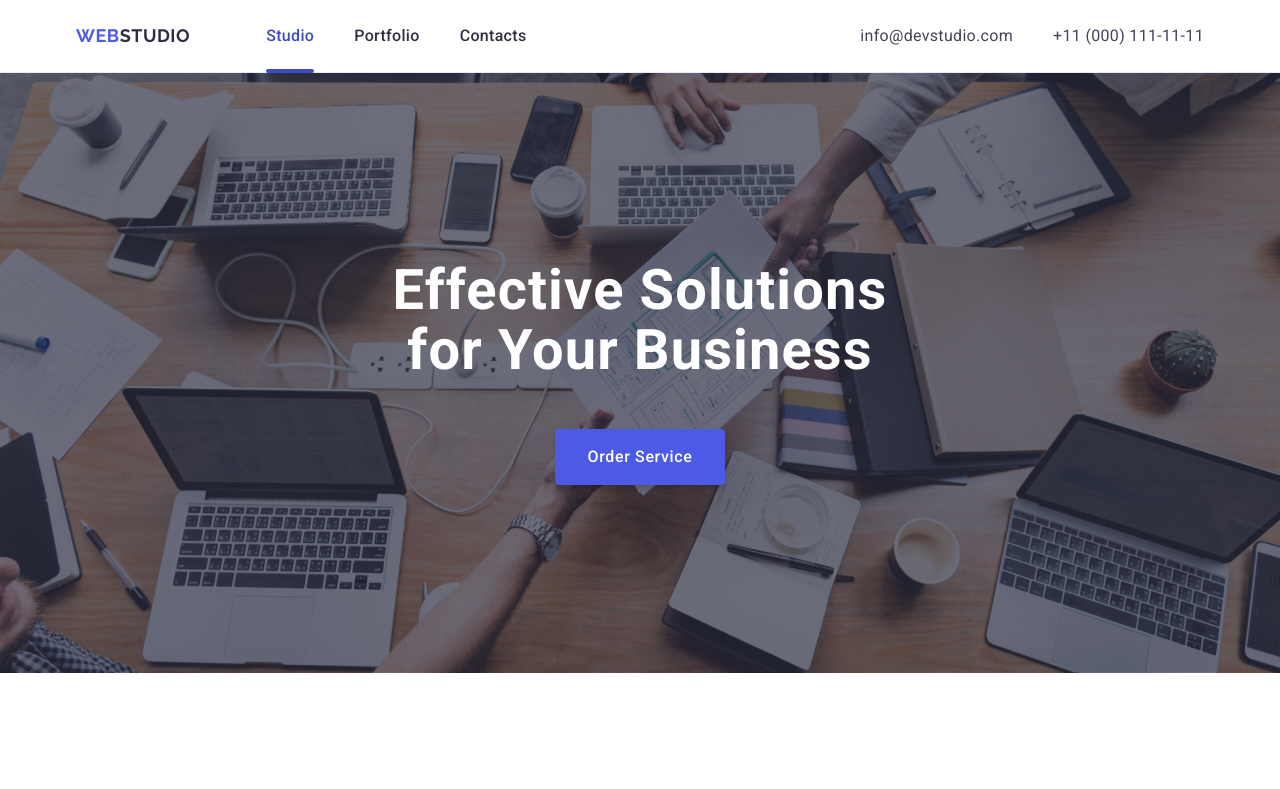
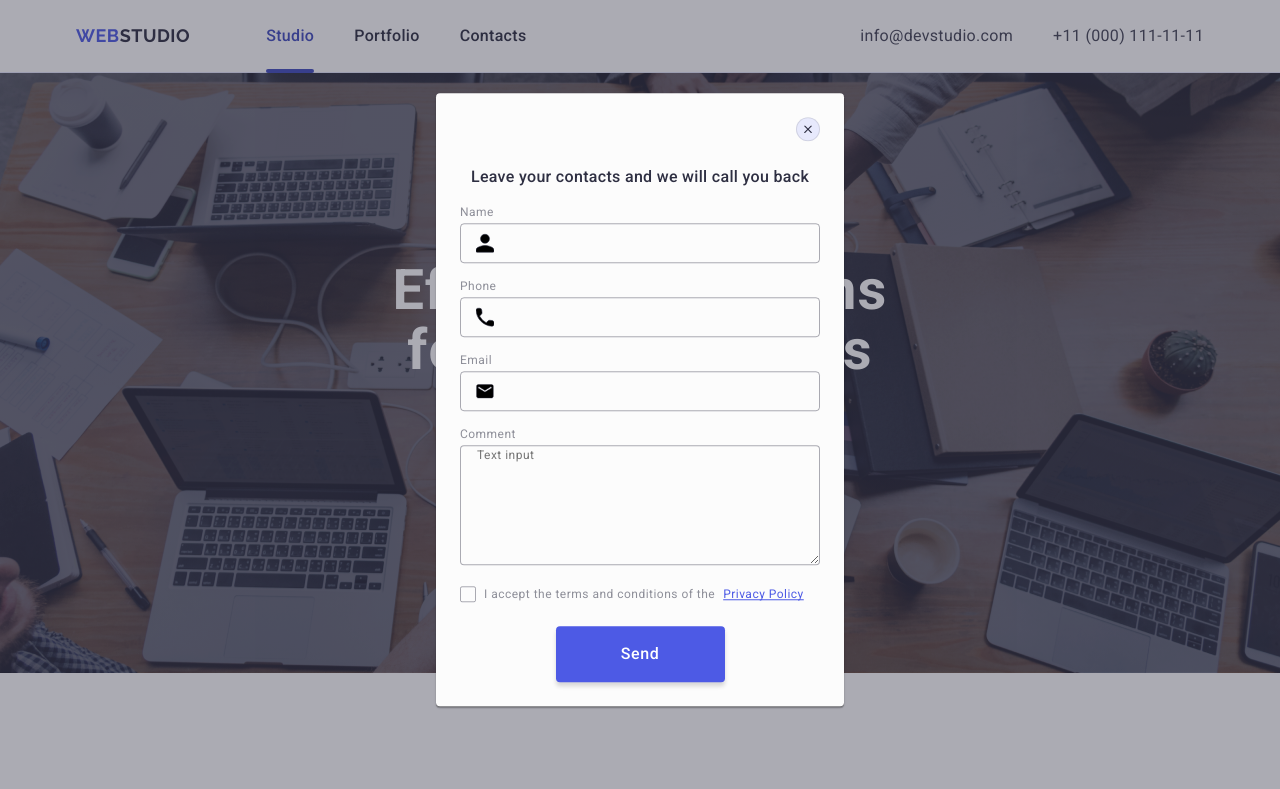
Before and after one commit to Carter1201/goit-markup-hw-05, a plain HTML site: page index.html in a window 1280 px wide. Shown: the top 789 px of the page. Drawn offline with nearby package versions, Linux system fonts and the light colour scheme.

Commit message:
some-corrections

```diff
--- a/css/styles.css
+++ b/css/styles.css
@@ -459,7 +459,6 @@ button:focus {
   line-height: 2;
   letter-spacing: 0.04em;
   color: #ffffff;
-  padding-left: 16px;
 }
 .subscribe-button {
   border-style: none;
@@ -499,6 +498,8 @@ button:focus {
   opacity: 0;
   visibility: hidden;
   pointer-events: none;
+  transition: opacity 250ms cubic-bezier(0.4, 0, 0.2, 1),
+    visibility 250ms cubic-bezier(0.4, 0, 0.2, 1);
 }
 .modal-overlay.is-open {
   opacity: 1;
@@ -517,8 +518,7 @@ button:focus {
   box-shadow: 0 1px 1px 0 rgba(0, 0, 0, 0.14), 0 1px 3px 0 rgba(0, 0, 0, 0.12),
     0 2px 1px 0 rgba(0, 0, 0, 0.2);
   background: #fcfcfc;
-  transition: opacity 250ms cubic-bezier(0.4, 0, 0.2, 1),
-    visibility 250ms cubic-bezier(0.4, 0, 0.2, 1);
+  transition: transform 250ms cubic-bezier(0.4, 0, 0.2, 1);
 }
 .button-close {
   display: flex;
@@ -535,18 +535,23 @@ button:focus {
   position: absolute;
   top: 24px;
   right: 24px;
-  transition: border-style 250ms, background-color 250ms, fill 250ms;
-  transition-timing-function: cubic-bezier(0.4, 0, 0.2, 1);
+  cursor: pointer;
+  transition: background-color 250ms cubic-bezier(0.4, 0, 0.2, 1),
+    border 250ms cubic-bezier(0.4, 0, 0.2, 1);
 }
-
+.close-icon {
+  outline: none;
+  fill: #2e2f42;
+  transition: fill 250ms cubic-bezier(0.4, 0, 0.2, 1);
+}
 .button-close:hover,
 .button-close:focus {
-  fill: #fff;
   border-style: none;
   background-color: #404bbf;
 }
-.close-icon {
-  background-color: transparent;
+.button-close:hover .close-icon,
+.button-close:focus .close-icon {
+  fill: #fff;
 }
 .modal-topic {
   font-weight: 500;
@@ -560,14 +565,16 @@ button:focus {
 .modal-form {
   border-radius: 4px;
 }
+.modal-label-box {
+  margin-bottom: 16px;
+}
 .form-label {
-  display: flex;
-  flex-direction: column;
+  display: block;
   width: 100%;
   border-radius: 4px;
   font-weight: 400;
   font-size: 12px;
-  line-height: 1.16667;
+  line-height: 1.17;
   letter-spacing: 0.04em;
   color: #8e8f99;
   margin-bottom: 4px;
@@ -578,9 +585,9 @@ button:focus {
   border-radius: 4px;
   font-weight: 400;
   font-size: 12px;
-  line-height: 1.16667;
+  line-height: 1.17;
   letter-spacing: 0.04em;
-  background-color: #fcfcfc;
+  background-color: transparent;
   width: 100%;
   height: 40px;
   padding-left: 38px;
@@ -592,7 +599,7 @@ button:focus {
   position: relative;
   margin-bottom: 8px;
 }
-.input-box.comment {
+.input-box {
   align-items: flex-start;
   justify-content: start;
 }
@@ -619,7 +626,7 @@ button:focus {
   border-radius: 4px;
   font-weight: 400;
   font-size: 12px;
-  line-height: 1.16667;
+  line-height: 1.17;
   letter-spacing: 0.04em;
   background-color: #fcfcfc;
   width: 100%;
@@ -640,7 +647,7 @@ button:focus {
 }
 .privacy-policy {
   font-size: 12px;
-  line-height: 1.16667;
+  line-height: 1.17;
   letter-spacing: 0.04em;
   color: #8e8f99;
   display: flex;
@@ -648,7 +655,7 @@ button:focus {
   gap: 8px;
 }
 .terms-link {
-  line-height: 1.33333;
+  line-height: 1.33;
   text-decoration: underline;
   text-decoration-skip-ink: none;
   color: #4d5ae5;
@@ -671,6 +678,7 @@ button:focus {
 }
 .checkbox-tick {
   fill: transparent;
+  transition: fill 250ms cubic-bezier(0.4, 0, 0.2, 1);
 }
 .agree-checkbox:checked + .privacy-policy span {
   background-color: #404bbf;
--- a/index.html
+++ b/index.html
@@ -554,7 +554,7 @@
       </div>
     </footer>
 
-    <div class="modal-overlay">
+    <div class="modal-overlay is-open">
       <div class="modal">
         <button type="button" class="button-close">
           <svg class="close-icon" width="8" height="8">
@@ -570,58 +570,58 @@
           novalidate
         >
           <div class="modal-label-box">
-            <label class="form-label" for="input-name">Name</label>
+            <label class="form-label" for="user-name">Name</label>
             <div class="input-box">
               <input
                 class="form-input"
                 type="text"
                 name="name"
-                id="input-name"
+                id="user-name"
                 required
               />
-              <svg class="input-icon" width="12" height="12">
+              <svg class="input-icon" width="18" height="24">
                 <use href="./images/icons.svg#icon-name"></use>
               </svg>
             </div>
           </div>
           <div class="modal-label-box">
-            <label class="form-label" for="input-phone">Phone</label>
+            <label class="form-label" for="user-phone">Phone</label>
             <div class="input-box">
               <input
                 class="form-input"
                 type="tel"
                 name="phone"
-                id="input-phone"
+                id="user-phone"
                 required
               />
-              <svg class="input-icon" width="12" height="12">
+              <svg class="input-icon" width="18" height="24">
                 <use href="./images/icons.svg#icon-phone"></use>
               </svg>
             </div>
           </div>
           <div class="modal-label-box">
-            <label class="form-label" for="input-email">Email</label>
+            <label class="form-label" for="user-email">Email</label>
             <div class="input-box">
               <input
                 class="form-input"
                 type="email"
                 name="email"
-                id="input-email"
+                id="user-email"
                 required
               />
-              <svg class="input-icon" width="12" height="12">
+              <svg class="input-icon" width="18" height="24">
                 <use href="./images/icons.svg#icon-email"></use>
               </svg>
             </div>
           </div>
           <div class="modal-label-box">
-            <label class="form-label" for="input-comment">Comment</label>
+            <label class="form-label" for="user-comment">Comment</label>
             <div class="input-box">
               <textarea
                 class="input-comment"
                 name="comment"
                 rows="5"
-                id="input-comment"
+                id="user-comment"
                 placeholder="Text input"
               ></textarea>
             </div>
```
